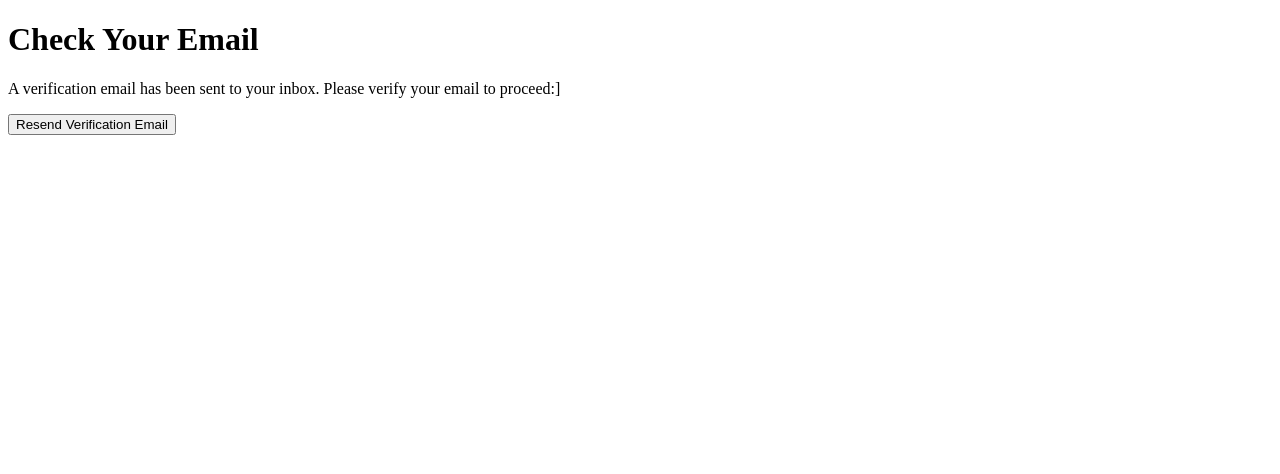
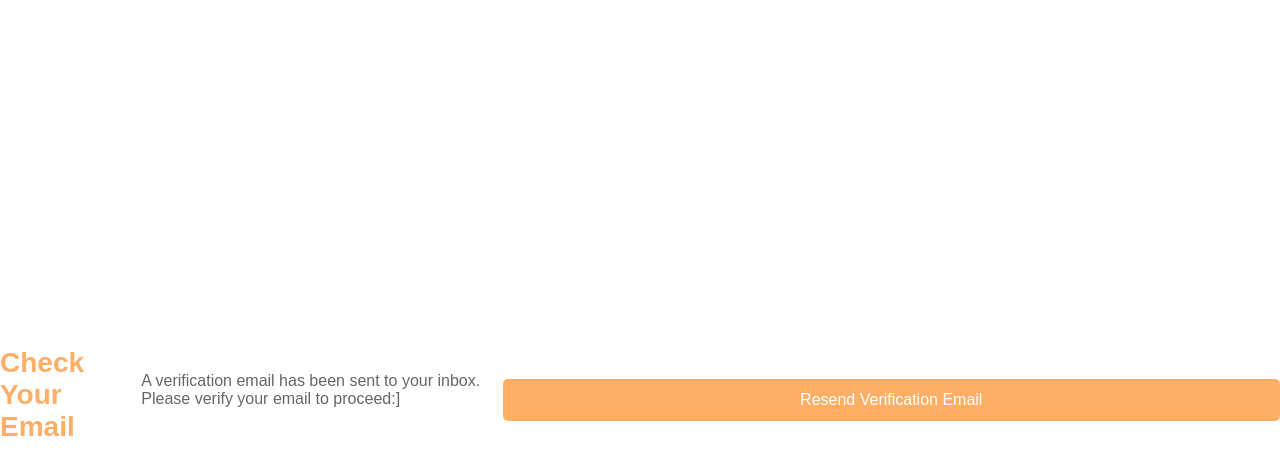
Before and after one commit to WSU-4110/PageTurners, a plain HTML site: page verify-email.html in a window 1280 px wide. Drawn offline with Linux system fonts and the light colour scheme.

Commit message:
Adding loginres.css to verify-email.html

```diff
--- a/verify-email.html
+++ b/verify-email.html
@@ -4,6 +4,7 @@
     <meta charset="UTF-8">
     <meta name="viewport" content="width=device-width, initial-scale=1.0">
     <title>Verify Your Email</title>
+    <link rel="stylesheet" href="loginreg.css">
 </head>
 <body>
     <h1>Check Your Email</h1>
```
